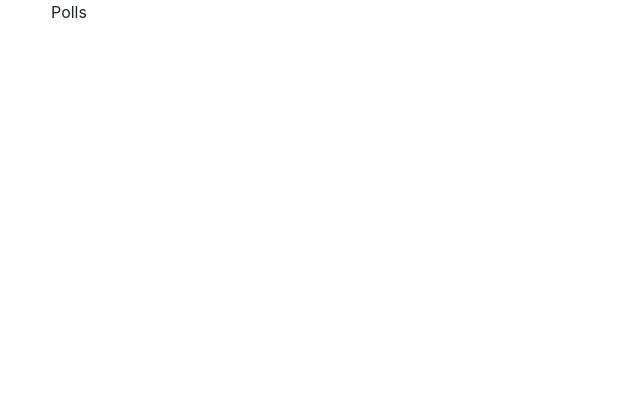
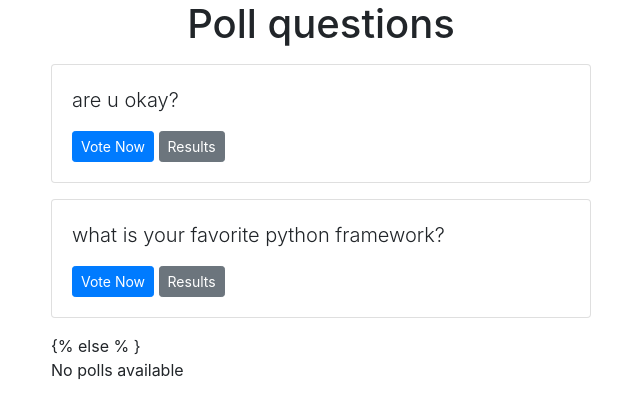
Before and after one commit to gaciuki2402/introduction_to_django-Basics-, a Django app: page /polls/ in a window 1280 px wide. Before the commit the part shown is almost empty. Shown: the top 419 px of the page, without its empty margins (319-959 px from the left). Run offline with Django 4.2, Linux system fonts and the light colour scheme; data comes from the database, SQL or seed files in the repository.

Commit message:
initial commit

```diff
--- a/polls/urls.py
+++ b/polls/urls.py
@@ -4,6 +4,8 @@ from polls import views
 
 app_name='polls'
 urlpatterns=[
-    path('', views.index, name='index')
+    path('', views.index, name='index'),
+    path("<int:question_id>/", views.detail, name="detail"),
+    path("<int:question_id>/results/", views.results, name="results"),
 
 ]
--- a/polls/views.py
+++ b/polls/views.py
@@ -1,9 +1,25 @@
+from email.policy import HTTP
 from django.shortcuts import render
 
-from django.http import HttpResponse
+from .models import Questions,Choice
+#get questions and display them
+def index(request):
+    latest_question_list=Questions.objects.order_by('-pub_date')[:5]
+    context={'latest_question_list':latest_question_list}
+    return render(request, "polls/index.html", context)
 
-def index(request):
-    return render(request, "polls/index.html")
+#show specific question and choices
+def detail(request, question_id):
+    try:
+        question=Questions.objects.get(pk=question_id)
+    except Questions.DoesNotExist:
+        raise Http404("Question Does not exist")
+    return render(request,"polls/results.html", {'question': question})
+
+#get question and display results
+def results(request, question_id):
+    question = get_object_or_404(Questions, pk=question_id )
+    return render(request, "polls/results.html", { "question":question})
 
 
 
--- a/templates/polls/index.html
+++ b/templates/polls/index.html
@@ -1,4 +1,20 @@
 {% extends 'base.html' %}
 {% block content %}
-        Polls
+    <h1 class="text-center mb-3">Poll questions</h1>
+    {% if latest_question_list %}
+        {% for question in latest_question_list %}
+            <div class="card mb-3">
+                <div class="card-body">
+                    <p class="lead">{{ question.question_text}}</p>
+                    <a href="{% url 'polls:detail' question.id %}" class="btn btn-primary
+                    btn-sm">Vote Now</a>
+                    <a href="{% url 'polls:results' question.id %}" class="btn btn-secondary
+                    btn-sm">Results</a>
+                </div>
+            </div>
+        {% endfor %}
+    {% else % }
+        <p>No polls available</p>
+    {% endif %}
+
 {% endblock %}
```
